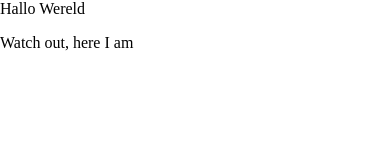
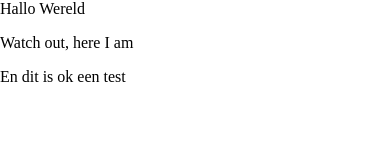
Before and after one commit to lundinger/testApp, a plain HTML site: page index.html in a window 390 px wide. Drawn offline with Linux system fonts and the light colour scheme; some packages are replaced by stand-ins of ours.

Commit message:
en nog een test

```diff
--- a/index.html
+++ b/index.html
@@ -22,5 +22,6 @@
 	<body>
 		Hallo Wereld
         <p>Watch out, here I am</p>
+        <p>En dit is ok een test</p>
 	</body>
 </html>
```
